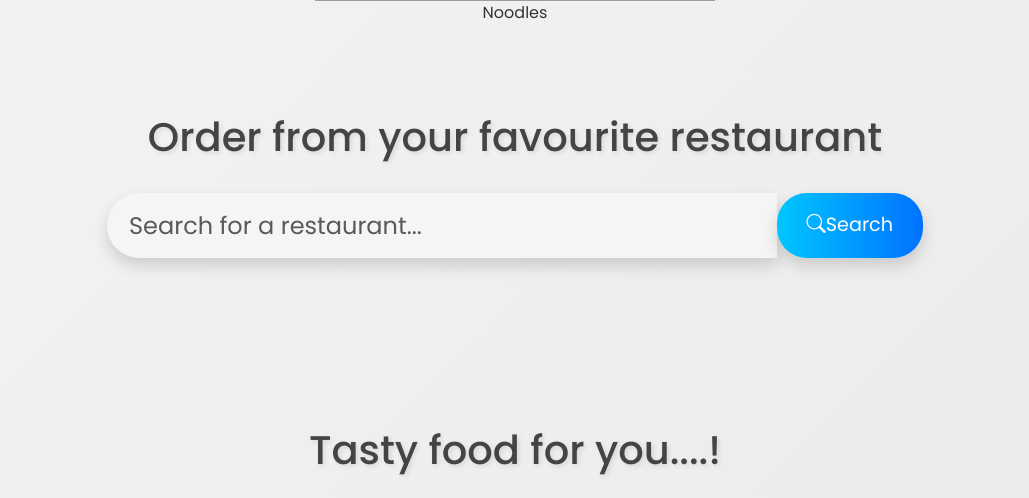
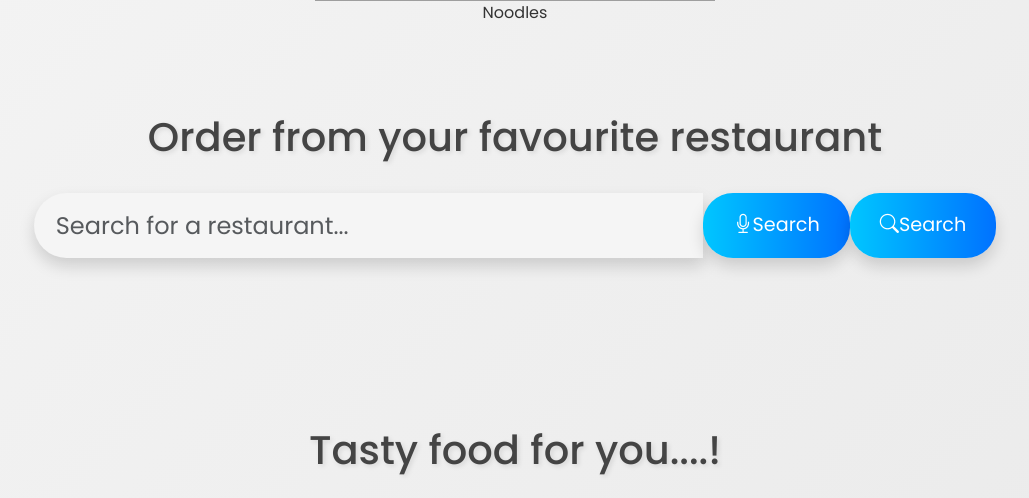
Before and after one commit to sailesh-prasad/Online_Food_Ordering_System, a Django app: template ordering/templates/home/index1.html in a window 1280 px wide. Shown: the part 1193-1691 px from the top of the page, without its empty margins (125-1154 px from the left). Run offline with Django 3.2, Linux system fonts and the light colour scheme; the template is opened without the code that fills it, so the values that code supplies are empty; some web fonts are replaced; grey boxes are pictures that could not be loaded.

Commit message:
added voice assist

```diff
--- a/ordering/templates/home/index1.html
+++ b/ordering/templates/home/index1.html
@@ -246,9 +246,12 @@ h1 {
                     placeholder="Search for a restaurant..."
                 >
                 <button
-                    class="btn search-btn shadow">
+                    class="btn search-btn shadow" id="voice-search-btn">
+                    <i class="bi bi-mic"></i> Search
+                </button>
+                <button class="btn search-btn shadow" >
                     <i class="bi bi-search"></i> Search
-                </button>
+                    </button>
             </div>
 
 
@@ -299,6 +302,15 @@ h1 {
     }
 });
 
+        });
+
+        document.getElementById('voice-search-btn').addEventListener('click', function() {
+            fetch('/run-speech-recog/')
+                .then(response => response.json())
+                .then(data => {
+                    document.getElementById('search-bar').value = data.transcript;
+                })
+                .catch(error => console.error('Error:', error));
         });
     </script>
     <br>
--- a/ordering/urls.py
+++ b/ordering/urls.py
@@ -59,6 +59,7 @@ urlpatterns = [
 
     path('cart/', views.Cart, name='cart'),
 
+    path('run-speech-recog/', views.run_speech_recog, name='run_speech_recog'),
 ]
 
 # urlpatterns = [
--- a/requirements.txt
+++ b/requirements.txt
@@ -8,6 +8,9 @@ django-filter
 django-phonenumbers
 drf-yasg
 django-import-export
+speechrecognition
+pyaudio
+pyttsx3
 #Installation Procedure
 #pip install -r requirements.txt
 #python manage.py runserver
```
Also changed, not shown: ordering/views.py (+16 -1 lines), db.sqlite3.
